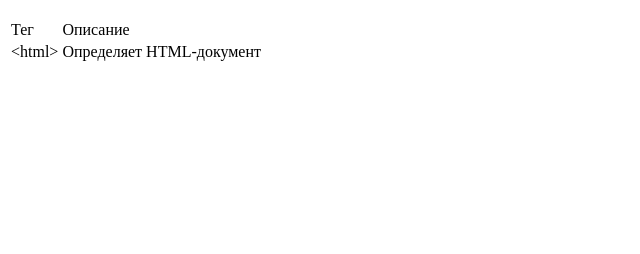
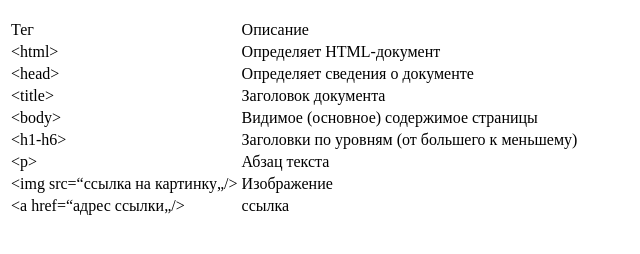
Before and after one commit to Valerf24/html5, a plain HTML site: page index.html in a window 1280 px wide. Shown: the part 48-302 px from the top of the page, without its empty margins (0-640 px from the left). Drawn offline with Linux system fonts and the light colour scheme.

Commit message:
Update index.html

```diff
--- a/index.html
+++ b/index.html
@@ -8,3 +8,17 @@
 <td> Описание </td> </tr>
 <tr> <td> &lt;html&gt;</td>
    <td>Определяет HTML-документ</td> </tr>
+   <tr> <td>&lt;head&gt;</td>
+   <td>Определяет сведения о документе</td> </tr>
+<tr> <td> &lt;title&gt;</td>
+   <td>Заголовок документа</td> </tr>
+   <tr> <td>&lt;body&gt;</td>
+   <td>Видимое (основное) содержимое страницы</td>
+      <tr> <td> &lt;h1-h6&gt;</td>
+   <td>Заголовки по уровням (от большего к меньшему)</td> </tr>
+   <tr> <td>&lt;p&gt;</td>
+   <td>Абзац текста </td>
+<tr> <td> &lt;img src&#61;&ldquo;ссылка на картинку&bdquo;/&gt;</td>
+   <td>Изображение</td> </tr>
+   <tr> <td>&lt;a href&#61;&ldquo;адрес ссылки&bdquo;/&gt;</td>
+   <td>ссылка</td>
```
